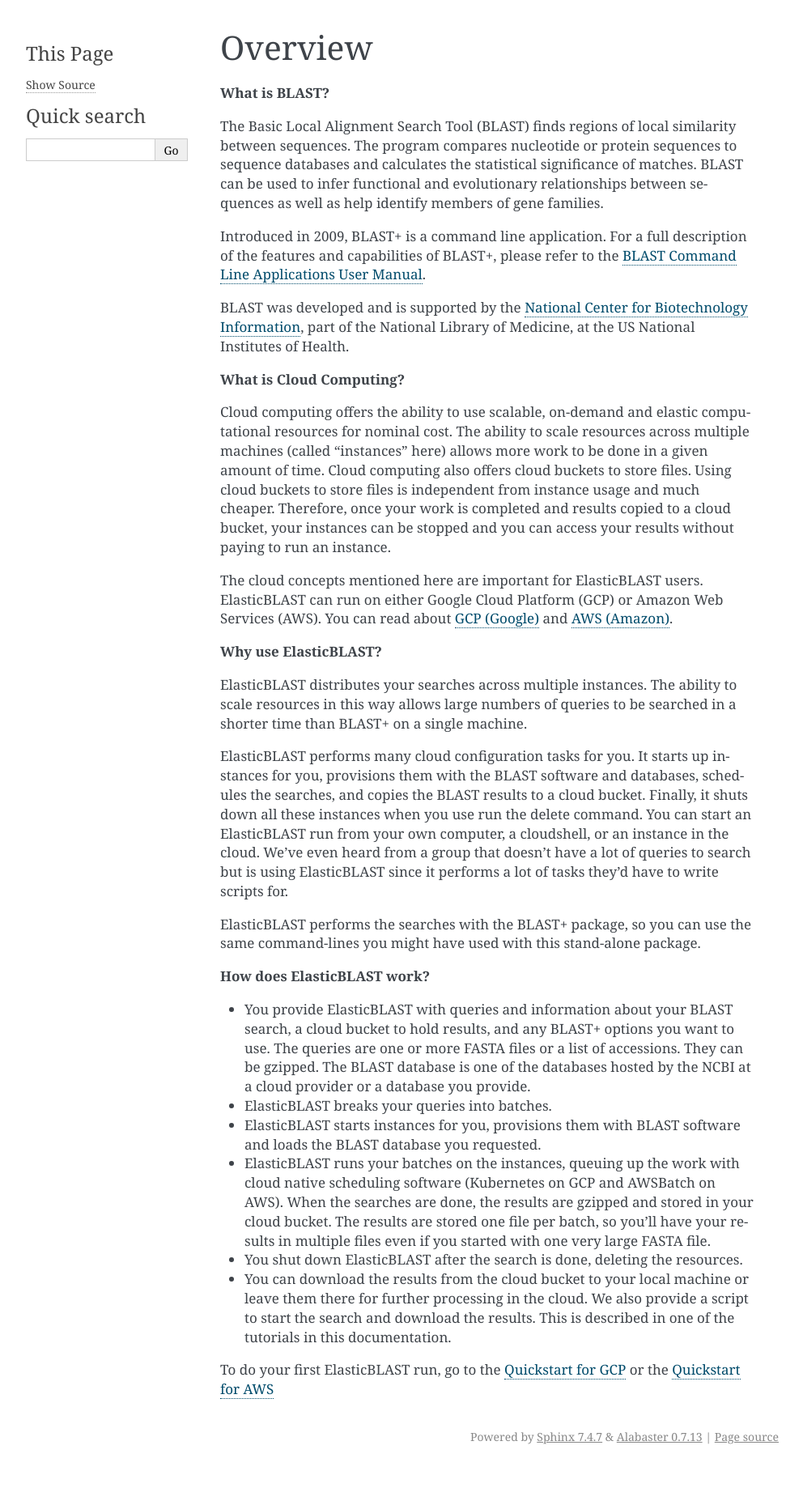
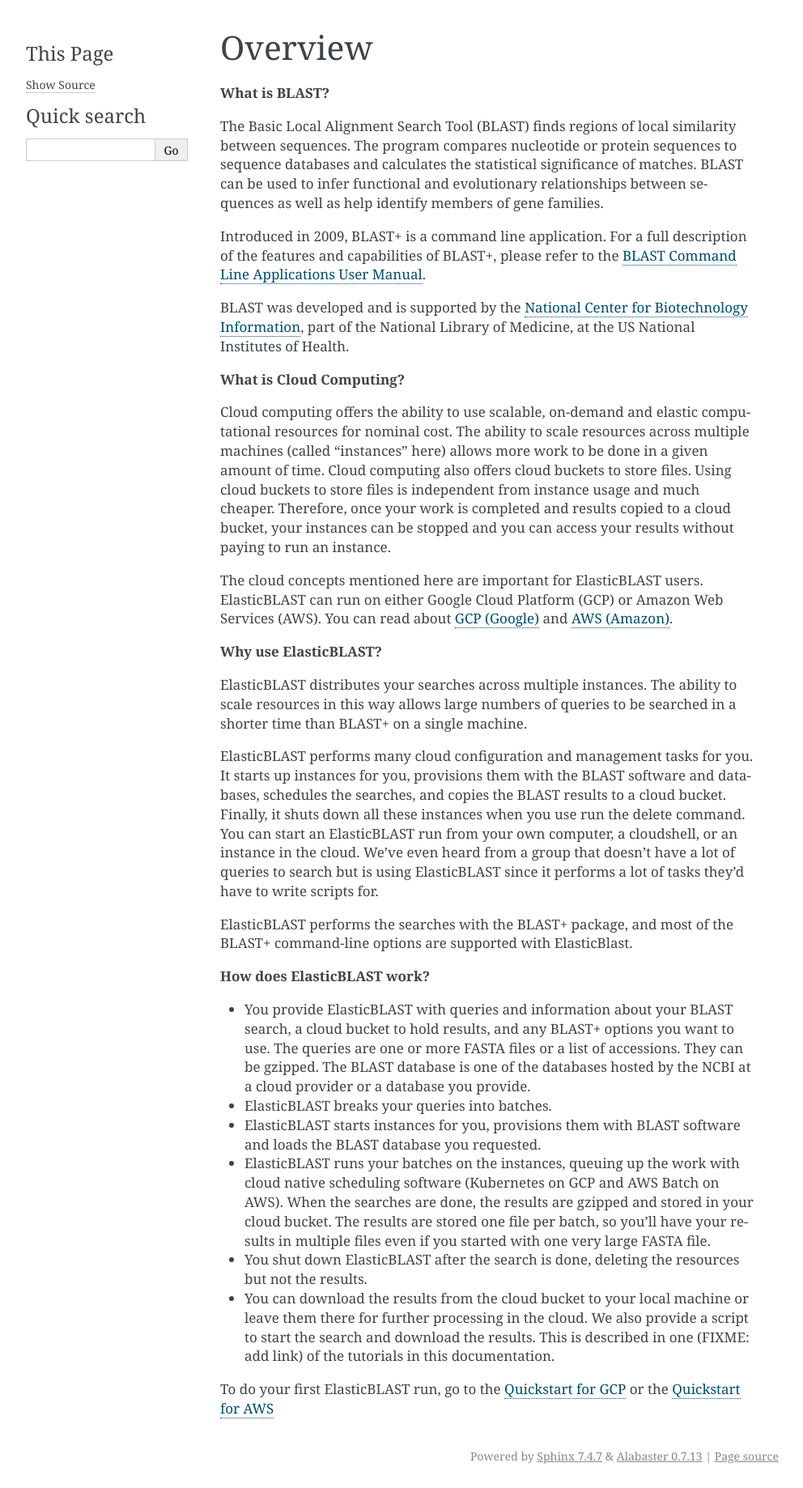
Before and after one commit to ncbi/elastic-blast-docs, a Sphinx documentation site: the page built from docs/source/overview.rst, in a window 1280 px wide. Shown: the whole page at 81% size, without its empty margins (148-1140 px from the left). Built offline with Sphinx 7.4.7, drawn with Linux system fonts in a browser that asks for light colours; before the commit the page ends 1814 px from its top, so only the background shows below that.

```diff
--- a/docs/source/index.rst
+++ b/docs/source/index.rst
@@ -28,13 +28,13 @@ ElasticBLAST is ideal for users who have a large number (thousands or more) of q
 
 ElasticBLAST speeds up your work by distributing your searches across multiple cloud instances.  The ability to scale resources in this way allows large numbers of queries to be searched in a shorter time that you normally could with BLAST+.
 
-The National Center for Biotechnology Information (`NCBI <https://www.ncbi.nlm.nih.gov/>`_), part of the National Library of Medicine at the NIH, developed and maintains ElasticBLAST.
+The National Center for Biotechnology Information (`NCBI <https://www.ncbi.nlm.nih.gov/>`_), part of the National Library of Medicine at the NIH, develops and maintains ElasticBLAST.
 
 It runs on AWS and GCP and requires that you have an account on one of those cloud providers.
 
-Currently, ElasticBLAST is alpha software
+Currently, ElasticBLAST is alpha software.
 
-To get started, go to the :ref:`overview`
+To get started, go to the :ref:`overview`.
 
 
 
--- a/docs/source/overview.rst
+++ b/docs/source/overview.rst
@@ -43,13 +43,13 @@ The cloud concepts mentioned here are important for ElasticBLAST users.  Elastic
 ElasticBLAST distributes your searches across multiple instances.  The ability to scale resources in this way allows large numbers of queries to be searched in a shorter time than BLAST+ on a single machine.
 
 
-ElasticBLAST performs many cloud configuration tasks for you.  It starts up instances for you, provisions
+ElasticBLAST performs many cloud configuration and management tasks for you.  It starts up instances for you, provisions
 them with the BLAST software and databases, schedules the searches, and copies the BLAST results to a cloud bucket.
 Finally, it shuts down all these instances when you use run the delete command.  You can start an ElasticBLAST run from
 your own computer, a cloudshell, or an instance in the cloud.  We've even heard from a group that doesn't have a lot of
 queries to search but is using ElasticBLAST since it performs a lot of tasks they'd have to write scripts for.
 
-ElasticBLAST performs the searches with the BLAST+ package, so you can use the same command-lines you might have used with this stand-alone package.
+ElasticBLAST performs the searches with the BLAST+ package, and most of the BLAST+ command-line options are supported with ElasticBlast.
 
 **How does ElasticBLAST work?**
 
@@ -59,10 +59,10 @@ ElasticBLAST performs the searches with the BLAST+ package, so you can use the s
 
 * ElasticBLAST starts instances for you, provisions them with BLAST software and loads the BLAST database you requested.
 
-* ElasticBLAST runs your batches on the instances, queuing up the work with cloud native scheduling software (Kubernetes on GCP and AWSBatch on AWS).  When the searches are done, the results are gzipped and stored in your cloud bucket.  The results are stored one file per batch, so you'll have your results in multiple files even if you started with one very large FASTA file.
+* ElasticBLAST runs your batches on the instances, queuing up the work with cloud native scheduling software (Kubernetes on GCP and AWS Batch on AWS).  When the searches are done, the results are gzipped and stored in your cloud bucket.  The results are stored one file per batch, so you'll have your results in multiple files even if you started with one very large FASTA file.
 
-* You shut down ElasticBLAST after the search is done, deleting the resources.
+* You shut down ElasticBLAST after the search is done, deleting the resources but not the results.
 
-* You can download the results from the cloud bucket to your local machine or leave them there for further processing in the cloud.  We also provide a script to start the search and download the results.  This is described in one of the tutorials in this documentation.
+* You can download the results from the cloud bucket to your local machine or leave them there for further processing in the cloud.  We also provide a script to start the search and download the results.  This is described in one (FIXME: add link) of the tutorials in this documentation.
 
 To do your first ElasticBLAST run, go to the :ref:`quickstart-gcp` or the :ref:`quickstart-aws`
```
Also changed, not shown: docs/source/quickstart-aws.rst (+15 -9 lines), docs/source/quickstart-gcp.rst (+17 -6 lines).
